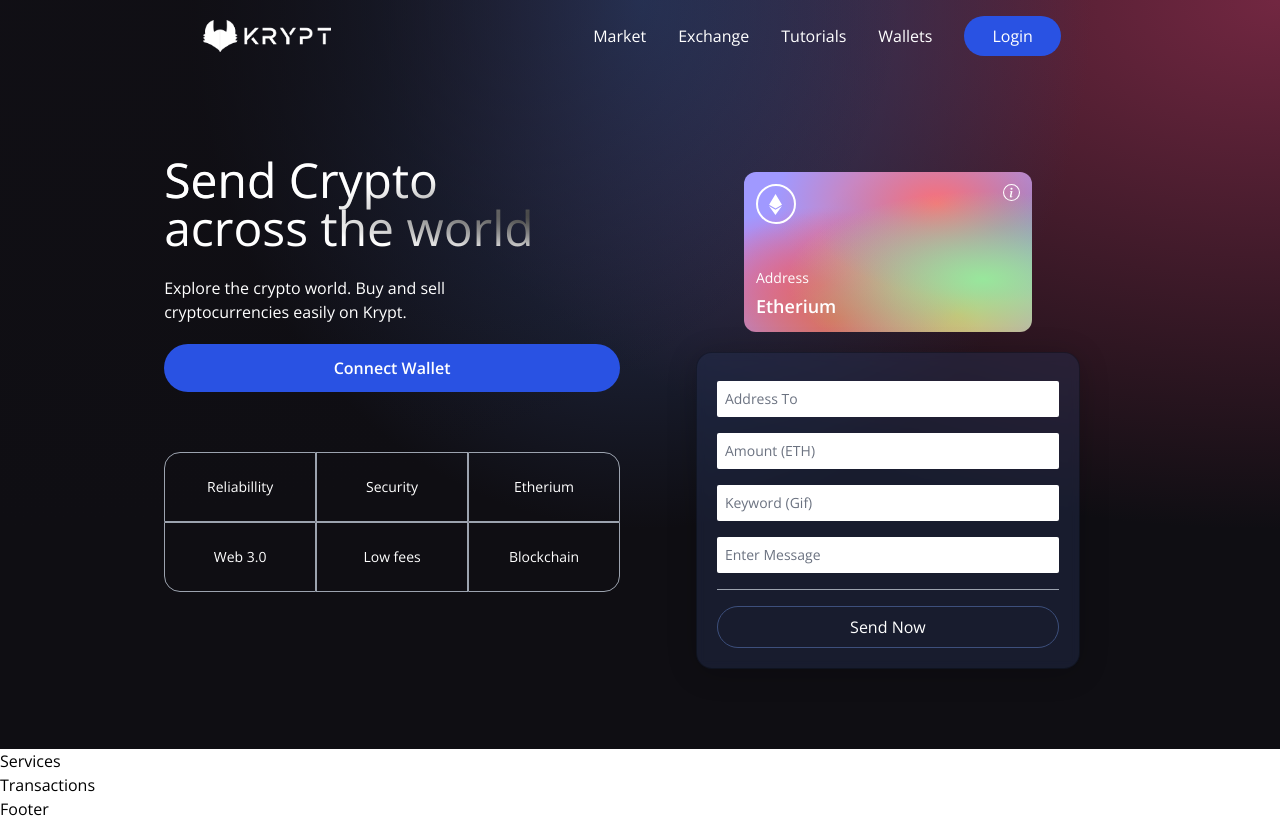
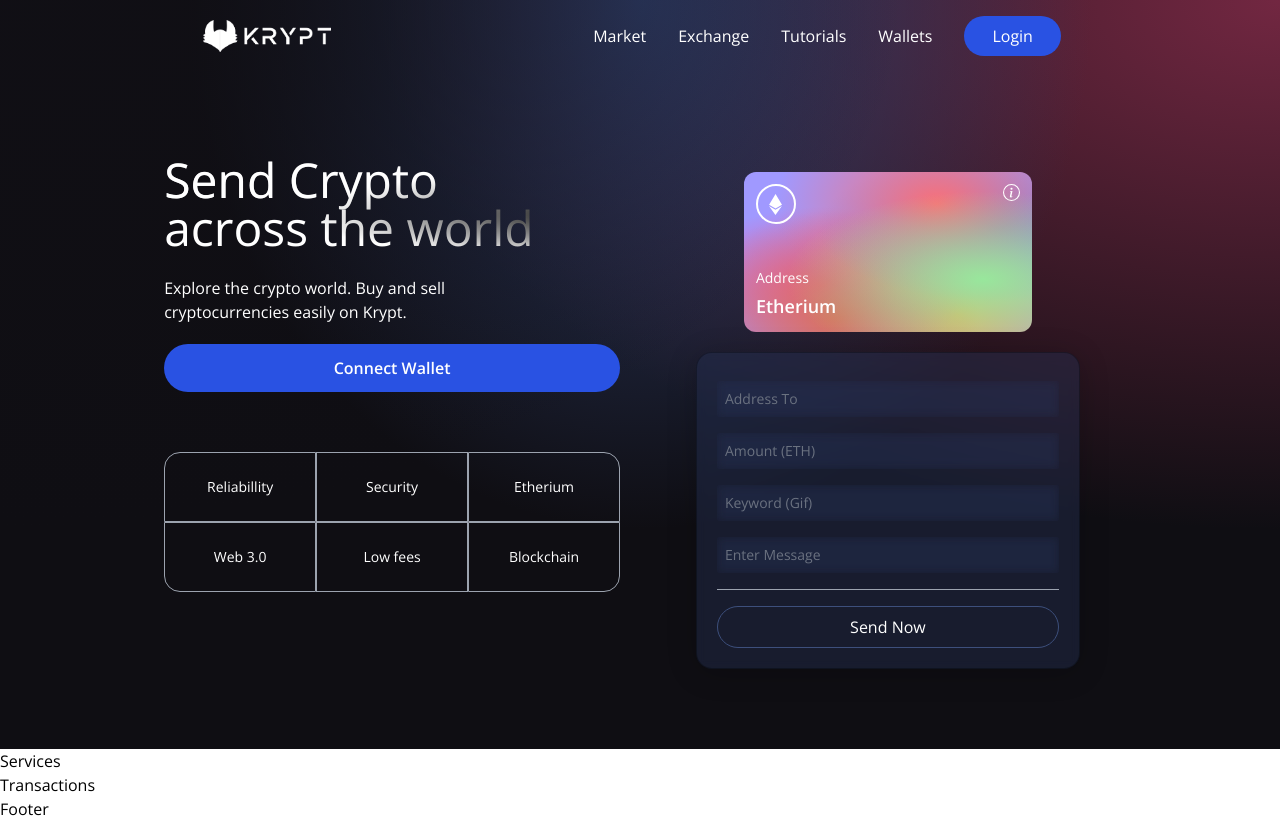
Before and after one commit to Npammer/blockchain-portofolio, a React (Vite) app in the folder client/: page / in a window 1280 px wide. Built offline with nearby package versions, Linux system fonts and the light colour scheme.

Commit message:
welcome css fix

```diff
--- a/client/src/components/Welcome.jsx
+++ b/client/src/components/Welcome.jsx
@@ -13,7 +13,7 @@
         step="0.0001"
         value={value}
         onChange={(e) => handleChange(e, name)}
-        className="my-2 w-full rounded-sm p-2 outline-none bg-trasparent text-white border-none text-sm white-glassmorphism"
+        className="my-2 w-full rounded-sm p-2 outline-none bg-transparent text-white border-none text-sm white-glassmorphism"
     />
 )
 
```
